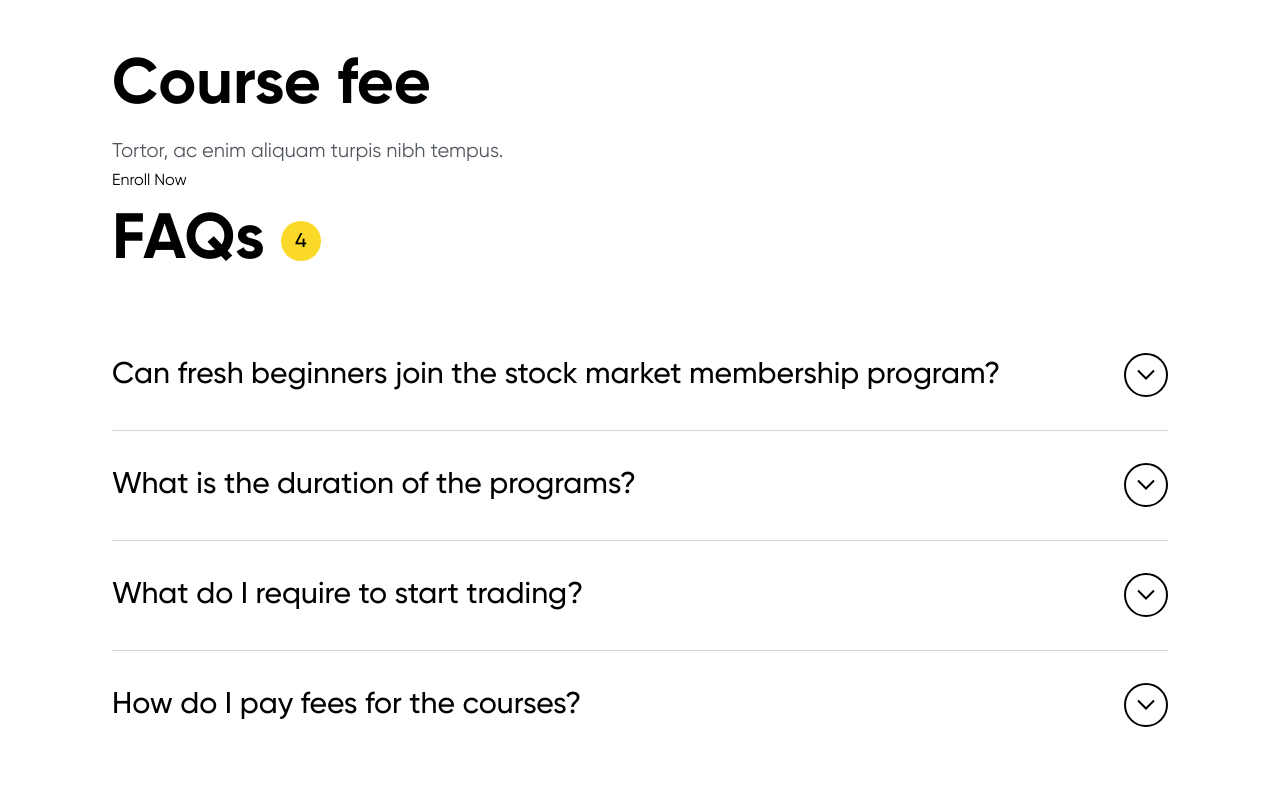
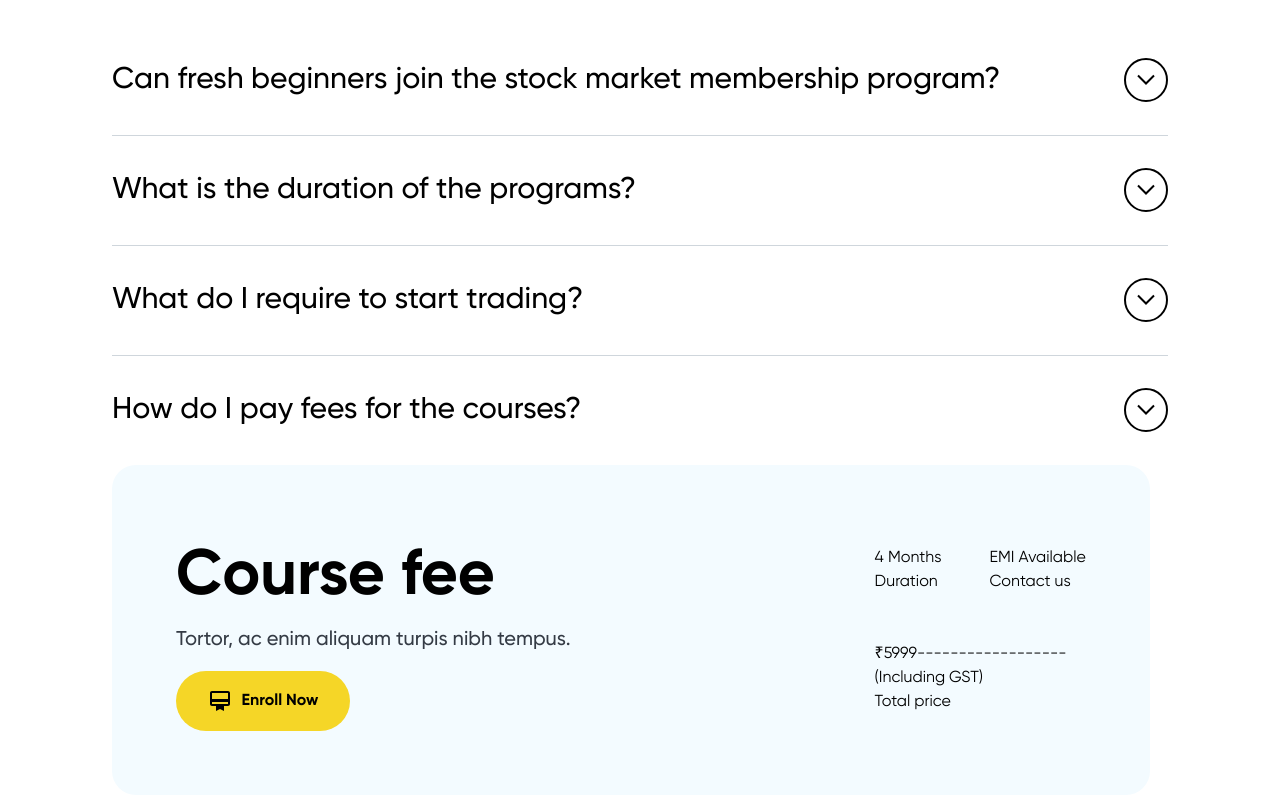
Before and after one commit to emanuelchristo/finquest, a Next.js app: page /course/1 in a window 1280 px wide. Shown: the part 3023-3820 px from the top of the page. Built offline with nearby package versions, Linux system fonts and the light colour scheme.

Commit message:
cource-page-fixes

```diff
--- a/components/Course/CommunityAccess/CommunityLayout.js
+++ b/components/Course/CommunityAccess/CommunityLayout.js
@@ -1,43 +1,30 @@
-import React from 'react'
+import React from "react";
 import Community from "./Community";
-import Button from '../common/Buttons/Button';
-import { useRouter } from 'next/router'
-import CoursePageData from '../data/CoursePageData'
+import Button from "../common/Buttons/Button";
+import { useRouter } from "next/router";
+import CoursePageData from "../data/CoursePageData";
 const CommunityLayout = () => {
   const router = useRouter();
   const { courseid } = router.query;
-  const [data,setdata]=React.useState({});
-  React.useEffect(()=>{
-    switch(courseid){
+  const [data, setdata] = React.useState({});
+  React.useEffect(() => {
+    switch (courseid) {
       case "options":
         setdata(CoursePageData.options);
         break;
       case "professional":
         setdata(CoursePageData.professional);
         break;
-       case "starter":
+      case "starter":
         setdata(CoursePageData.starter);
     }
-  },[courseid]);
+  }, [courseid]);
 
   return (
     <>
+      <Community />
+    </>
+  );
+};
 
-        <Community />
-        <div className="margin">
-
-        <div className="flex justify-center items-center my-10">
-
-        <Button
-            ButtonText={`Enroll for ${data.newprice}`}
-            IconName="card"
-            BgColor="buttonyellow"
-            TextColor="black"
-          />
-        </div>
-        </div>
-    </>
-  )
-}
-
-export default CommunityLayout
+export default CommunityLayout;
--- a/components/Course/CourseFee/CourseFee.js
+++ b/components/Course/CourseFee/CourseFee.js
@@ -30,9 +30,31 @@ const CourseFee = () => {
           <div className={styles.fee}>
             <h2>Course fee</h2>
             <p>Tortor, ac enim aliquam turpis nibh tempus.</p>
-            <a href="">Enroll Now</a>
+            <Button
+              className={styles.button}
+              ButtonText={`Enroll Now`}
+              IconName="card"
+              BgColor="buttonyellow"
+              TextColor="black"
+            />
           </div>
-          <div className={styles.details}></div>
+          <div className={styles.details}>
+            <div>
+              <div>
+                <h3>4 Months</h3>
+                <span>Duration</span>
+              </div>
+              <div>
+                <h3>EMI Available</h3>
+                <span>Contact us</span>
+              </div>
+            </div>
+            <div>
+              <div>₹5999------------------</div>
+              <div>(Including GST)</div>
+              <div>Total price</div>
+            </div>
+          </div>
         </div>
       </div>
     </>
--- a/components/Course/CourseFee/course_fee.module.css
+++ b/components/Course/CourseFee/course_fee.module.css
@@ -1 +1,31 @@
-.course_fee {}
+.course_fee {
+    display: flex;
+    flex-direction: row;
+    align-items: center;
+    padding: 4rem;
+    gap: 19rem;
+    isolation: isolate;
+    width: fit-content;
+    background: #F3FBFF;
+    border-radius: 24px;
+
+}
+
+.course_fee>.fee>p {
+    font-weight: 500;
+    font-size: 20px;
+    line-height: 150%;
+    color: #343B45;
+    margin-bottom: 1rem;
+}
+
+.details {
+    display: flex;
+    flex-direction: column;
+    gap: 3rem;
+}
+
+.details>div:nth-child(1) {
+    display: flex;
+    gap: 3rem;
+}
--- a/components/Course/Layout/CoursePage.js
+++ b/components/Course/Layout/CoursePage.js
@@ -1,31 +1,29 @@
-import React from 'react'
-import Faqs from '../Faq/Faqs'
-import WhatYouWillLearn from '../WhatYouWillLearn/WhatYouWillLearn'
-import FeaturesLayout from '../common/FeatureLayout/FeaturesLayout'
-import WhoIsThisFor from '../WhoIsThisFor/WhoIsThisFor'
-import HowWillYouSpent from '../HowWillYouSpen/HowWillYouSpent'
-import Curriculum from '../CurriculumBuilt/Curriculum'
-import CommunityLayout from '../CommunityAccess/CommunityLayout'
-import GotAQuestion from '../GotAQuestion/GotAQuestion'
-import CourseFee from '../CourseFee/CourseFee'
-import Hero from '../Hero/Hero'
+import React from "react";
+import Faqs from "../Faq/Faqs";
+import WhatYouWillLearn from "../WhatYouWillLearn/WhatYouWillLearn";
+import FeaturesLayout from "../common/FeatureLayout/FeaturesLayout";
+import WhoIsThisFor from "../WhoIsThisFor/WhoIsThisFor";
+import HowWillYouSpent from "../HowWillYouSpen/HowWillYouSpent";
+import Curriculum from "../CurriculumBuilt/Curriculum";
+import CommunityLayout from "../CommunityAccess/CommunityLayout";
+import GotAQuestion from "../GotAQuestion/GotAQuestion";
+import CourseFee from "../CourseFee/CourseFee";
+import Hero from "../Hero/Hero";
 const CoursePage = () => {
   return (
     <>
-    <Hero/>
-<WhatYouWillLearn/>
+      <Hero />
+      <WhatYouWillLearn />
 
-<HowWillYouSpent/>
-<WhoIsThisFor/>
-    <Curriculum/>
-    <CommunityLayout/>
-    <CourseFee/>
-    <Faqs/>
-    <GotAQuestion/>
+      <HowWillYouSpent />
+      <WhoIsThisFor />
+      <Curriculum />
+      <CommunityLayout />
+      <Faqs />
+      <CourseFee />
+      <GotAQuestion />
+    </>
+  );
+};
 
-
-    </>
-  )
-}
-
-export default CoursePage
+export default CoursePage;
```
